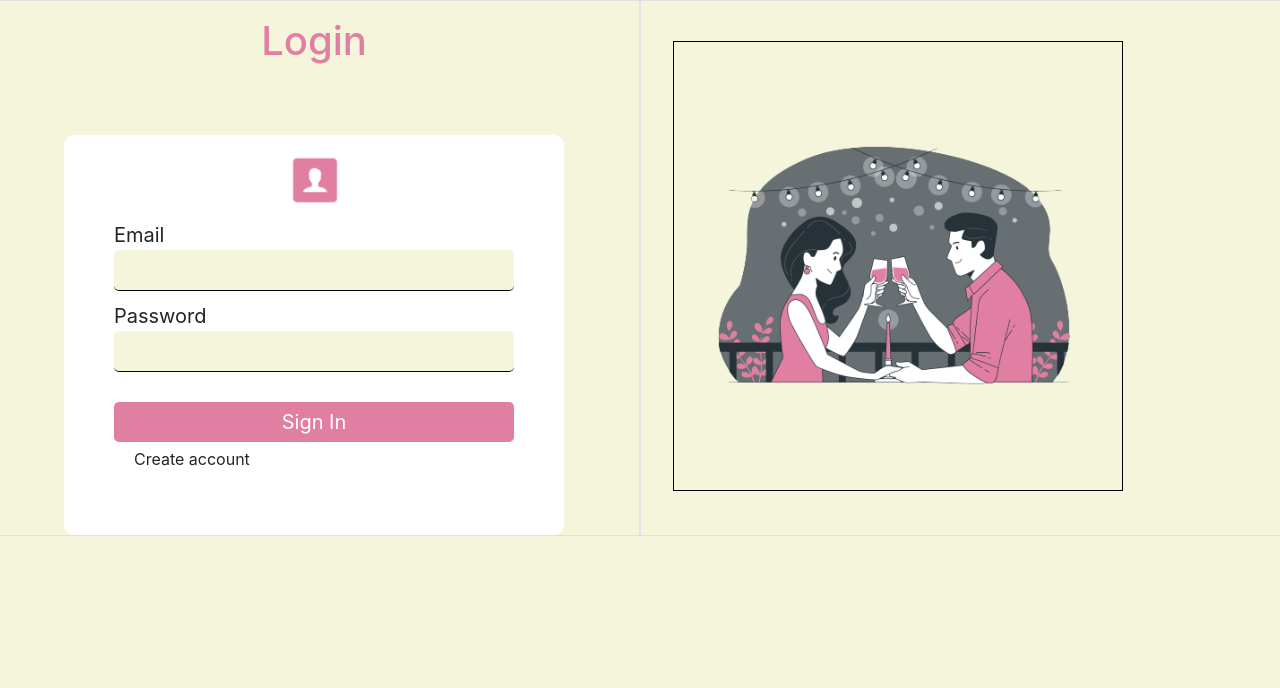
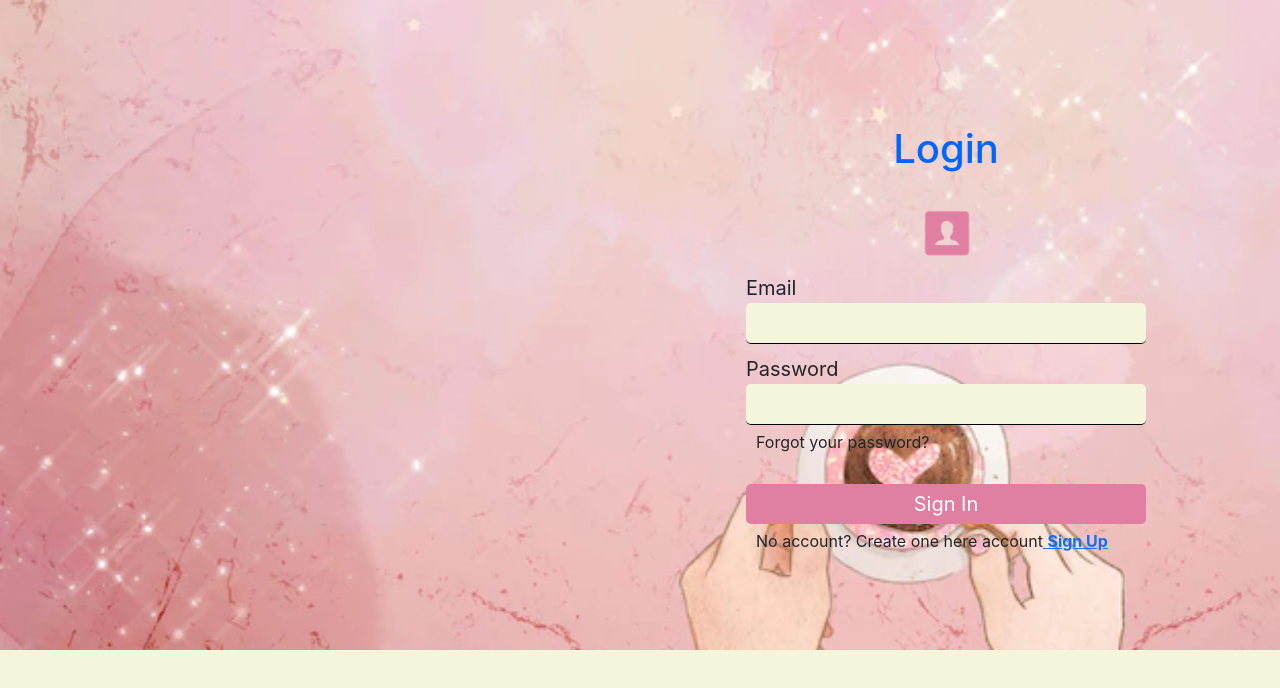
Before and after one commit to sakshi-rah/in-and-gain, a React (Create React App) app in the folder client/: page /login in a window 1280 px wide. Shown: the top 688 px of the page. Built offline with nearby package versions, Linux system fonts and the light colour scheme.

Commit message:
aaded login bg

```diff
--- a/client/src/views/Login/Login.css
+++ b/client/src/views/Login/Login.css
@@ -1,21 +1,26 @@
 /*left side container css */
-
-.signup-heading {
-    color: #E17FA3;
+.main-login-container{
+    background-image: url("./../../images/cafe-bg.webp");
+    background-size: cover;
+   width: 100%;
+   padding: 40px;
+}
+.login-heading {
+    color: #0066ff;
 }
 
-.signup-heading:hover {
-    color: #0066ff;
+.login-heading:hover {
+    color: #E17FA3;
 }
 
 .first-login-container {
     width: 500px;
-    height: 400px;
+    height: 500px;
     margin-top: 70px;
     margin-left: auto;
     margin-right: auto;
     padding: 15px;
-    background-color: #fff;
+    background-color: transparent;
     border-radius: 10px;
 }
 
@@ -23,6 +28,7 @@
     text-align: center;
     margin-left: 2px;
     cursor: pointer;
+    margin-top: 30px;
 }
 
 .profile-pic {
@@ -71,19 +77,23 @@
 
 .para-login {
     margin-top: 5px;
-    margin-left: 55px;
+    margin-left: 45px;
+
 }
+
 
 /*right side container css */
 .login-right-container {
     margin-top: 0;
+
 }
 
 .login-right-image {
     width: 450px;
     height: 450px;
-    margin-top: 40px;
+    margin-top: 80px;
+    padding: 0;
     margin-left: 20px;
-    border: 1px solid black;
+
 
 }
--- a/client/src/views/Login/Login.js
+++ b/client/src/views/Login/Login.js
@@ -2,9 +2,10 @@ import React, { useState, useEffect } from 'react'
 import axios from 'axios'
 import swal from 'sweetalert'
 import "./Login.css"
-import signinImg from "./../../images/login-page-pic.png"
 import profilePic from "./../../images/profile-pic.png"
 import { currentUser } from '../../util/currentUser'
+import { Link } from 'react-router-dom'
+
 
 
 
@@ -49,14 +50,20 @@ function Login() {
         }
     }
     return (
-        <div>
+        <div className='main-login-container'>
 
 
             <div className='row'>
-                <div class='col-md-6 col border'>
-                    <h1 className='text-center mt-3 signup-heading'>Login</h1>
+
+                <div class='col-md-6 col'>
+
+                </div>
+
+                <div class='col-md-6 col'>
+
                     <form>
                         <div className='first-login-container '>
+                            <h1 className='text-center login-heading'>Login</h1>
                             <div className='profile-pic-container'>
                                 <img src={profilePic} className='profile-pic' alt='' />
                             </div>
@@ -70,22 +77,19 @@ function Login() {
                                 <label htmlFor='password'>Password </label> {<br></br>}
                                 <input type="password" id='password' className='login-form-input' value={password} onChange={(e) => setPassword(e.target.value)} />
                             </div>
-
+                            <p className='para-login'>Forgot your password?</p>
                             <div className='btn-box'>
                                 <button type='button' className='signin-btn' onClick={signinUser}> Sign In</button>
                             </div>
 
-                            <p className='para-login'>Create account</p>
+                            <p className='para-login'>No account? Create one here account
+                                <Link to=""> <b>Sign Up</b> </Link></p>
                         </div>
                     </form>
 
                 </div>
 
-                <div class='col-md-6 border'>
-                    <div className='login-right-container'>
-                        <img src={signinImg} alt='' className="login-right-image" />
-                    </div>
-                </div>
+
 
             </div>
         </div>
--- a/client/src/views/Signup/Signup.css
+++ b/client/src/views/Signup/Signup.css
@@ -1,5 +1,10 @@
 /*left side container css */
-
+.main-signup-container{
+    background-image: url("./../../images/bg-login.webp");
+    background-size: cover;
+   width: 100%;
+   padding: 40px;
+}
 .signup-heading{
     color: #E17FA3;
 }
--- a/client/src/views/Signup/Singup.js
+++ b/client/src/views/Signup/Singup.js
@@ -2,7 +2,6 @@ import React, { useState, useEffect } from 'react'
 import axios from 'axios'
 import swal from 'sweetalert'
 import "./Signup.css"
-import signupImg from "./../../images/signup-page-pic.png"
 import profilePic from "./../../images/profile-pic.png"
 import { currentUser } from '../../util/currentUser'
 
@@ -52,13 +51,18 @@ function Singup() {
         }
     }
     return (
-        <div>
-            <h1 className='text-center mt-3 signup-heading'>Create Account</h1>
+        <div className='main-signup-container'>
+
             <div className='row'>
 
                 <div className='col-md-6'>
-                    <div className='signup-form-container '>
+
+                </div>
+
+                <div className='col-md-6'>
+
                     <form>
+                        <h1 className='text-center  signup-heading'>Create Account</h1>
                         <div className='signup-first-container'>
                             <div className='profile-pic-container'>
                                 <img src={profilePic} className='profile-pic' alt='' />
@@ -94,12 +98,10 @@ function Singup() {
                 </div>
             </div>
 
-                <div className='col-md-6'>
-                    <img src={signupImg} alt='' className="signup-right-image" />
+
+
         </div>
 
-            </div>
-        </div>
     )
 }
 
```
Lines whose indentation alone changed are shown as unchanged.
